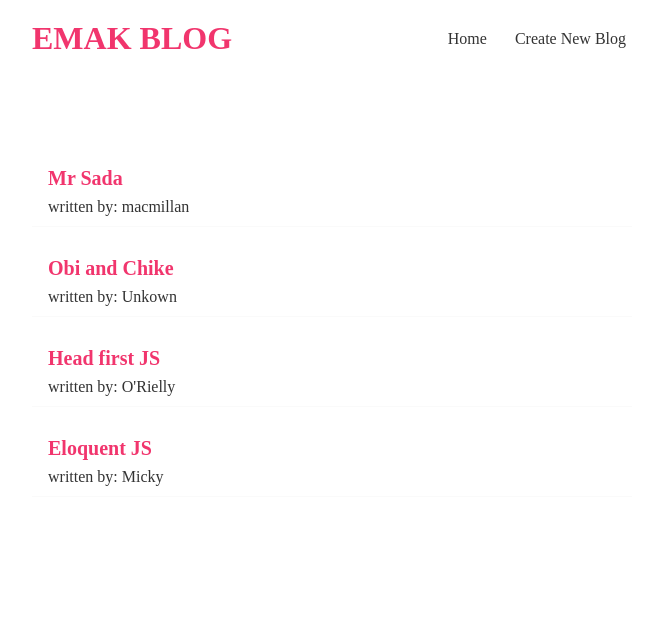
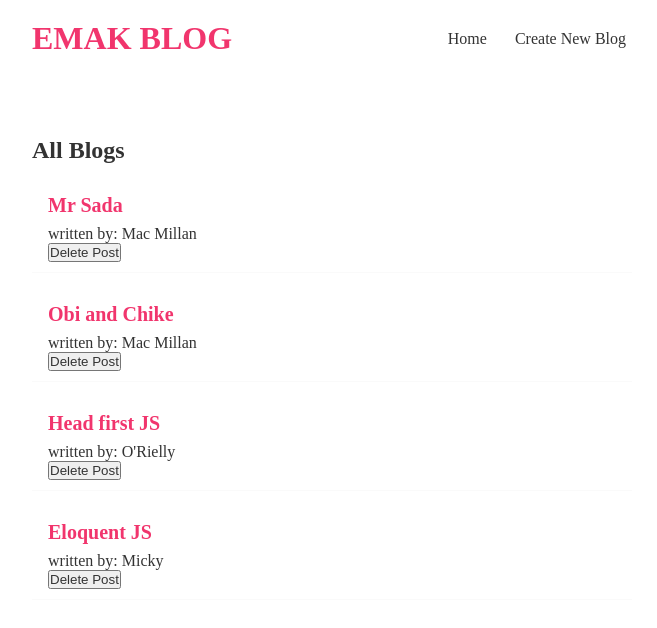
Before and after one commit to Akogwu24/blog, a React (Create React App) app: page / in a window 1280 px wide. Shown: the top 628 px of the page, without its empty margins (308-965 px from the left). Built offline with nearby package versions, Linux system fonts and the light colour scheme.

Commit message:
delete Post button created

```diff
--- a/src/BlogData.js
+++ b/src/BlogData.js
@@ -2,14 +2,14 @@
   {
     id: 1,
     title: 'Mr Sada',
-    author: 'macmillan',
+    author: 'Mac Millan',
     body: 'lorem ipsum...............................',
     pages: 421,
   },
   {
     id: 2,
     title: 'Obi and Chike',
-    author: 'Unkown',
+    author: 'Mac Millan',
     body: 'lorem ipsum...............................',
     pages: 109,
   },
--- /dev/null
+++ b/src/components/BlogList.jsx
@@ -0,0 +1,18 @@
+import React from 'react';
+
+const BlogList = ({ blogs, title, handleDelete }) => {
+  return (
+    <div className='blog-list'>
+      <h2>{title}</h2>
+      {blogs.map((blog) => (
+        <div className='blog-preview' key={blog.id}>
+          <h2> {blog.title} </h2>
+          <p>written by: {blog.author}</p>
+          <button onClick={() => handleDelete(blog.id)}>Delete Post</button>
+        </div>
+      ))}
+    </div>
+  );
+};
+
+export default BlogList;
--- a/src/components/Home.jsx
+++ b/src/components/Home.jsx
@@ -1,18 +1,18 @@
 import React from 'react';
 import { useState } from 'react';
 import blogData from '../BlogData';
+import BlogList from './BlogList';
 
 const Home = () => {
   const [blogs, setBlogs] = useState(blogData);
 
+  const handleDelete = (id) => {
+    const newBlogs = blogs.filter((blog) => blog.id !== id);
+    setBlogs(newBlogs);
+  };
   return (
     <div className='home'>
-      {blogs.map((blog) => (
-        <div className='blog-preview' key={blog.id}>
-          <h2> {blog.title} </h2>
-          <p>written by: {blog.author}</p>
-        </div>
-      ))}
+      <BlogList blogs={blogs} title='All Blogs' handleDelete={handleDelete} />
     </div>
   );
 };
```
